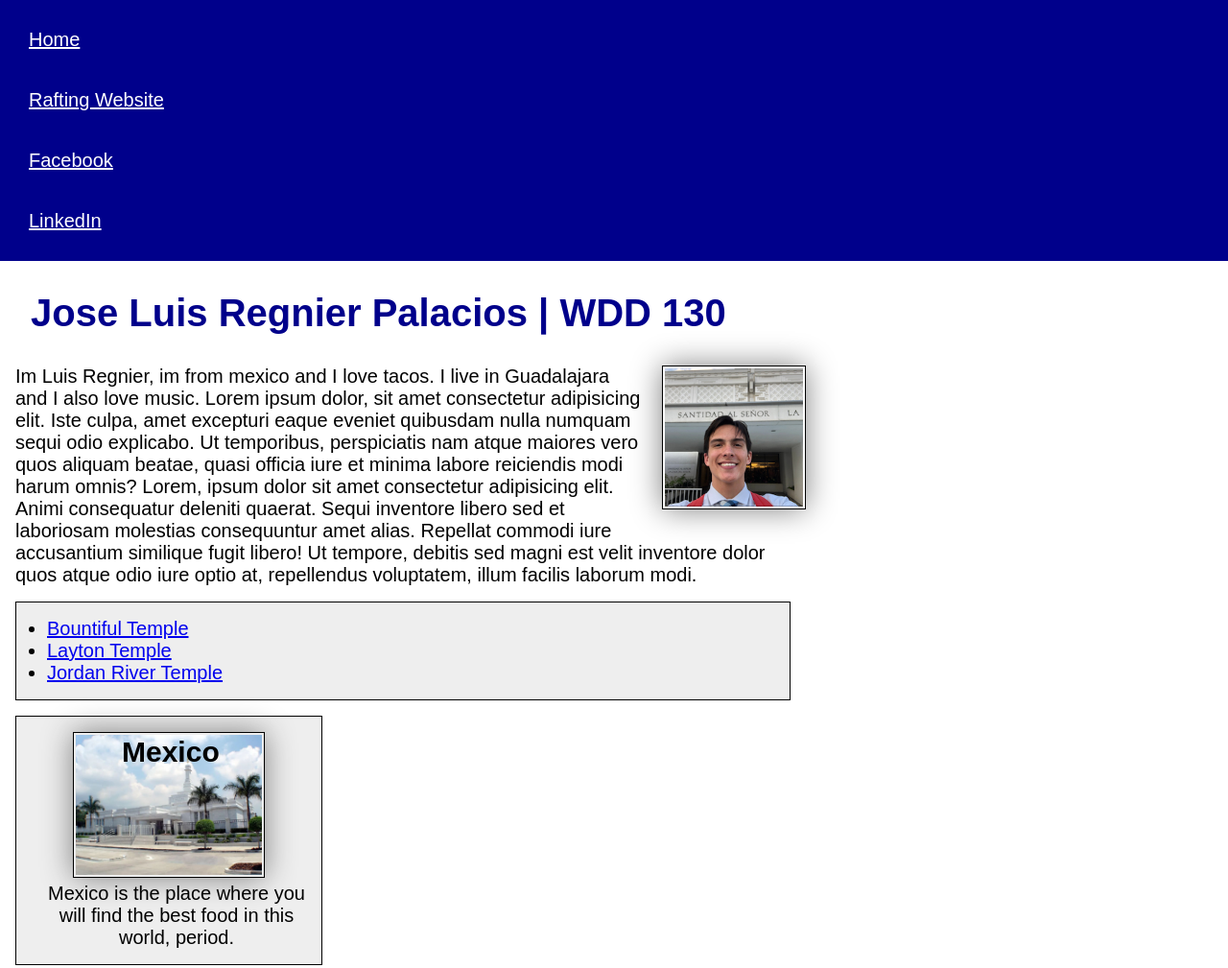
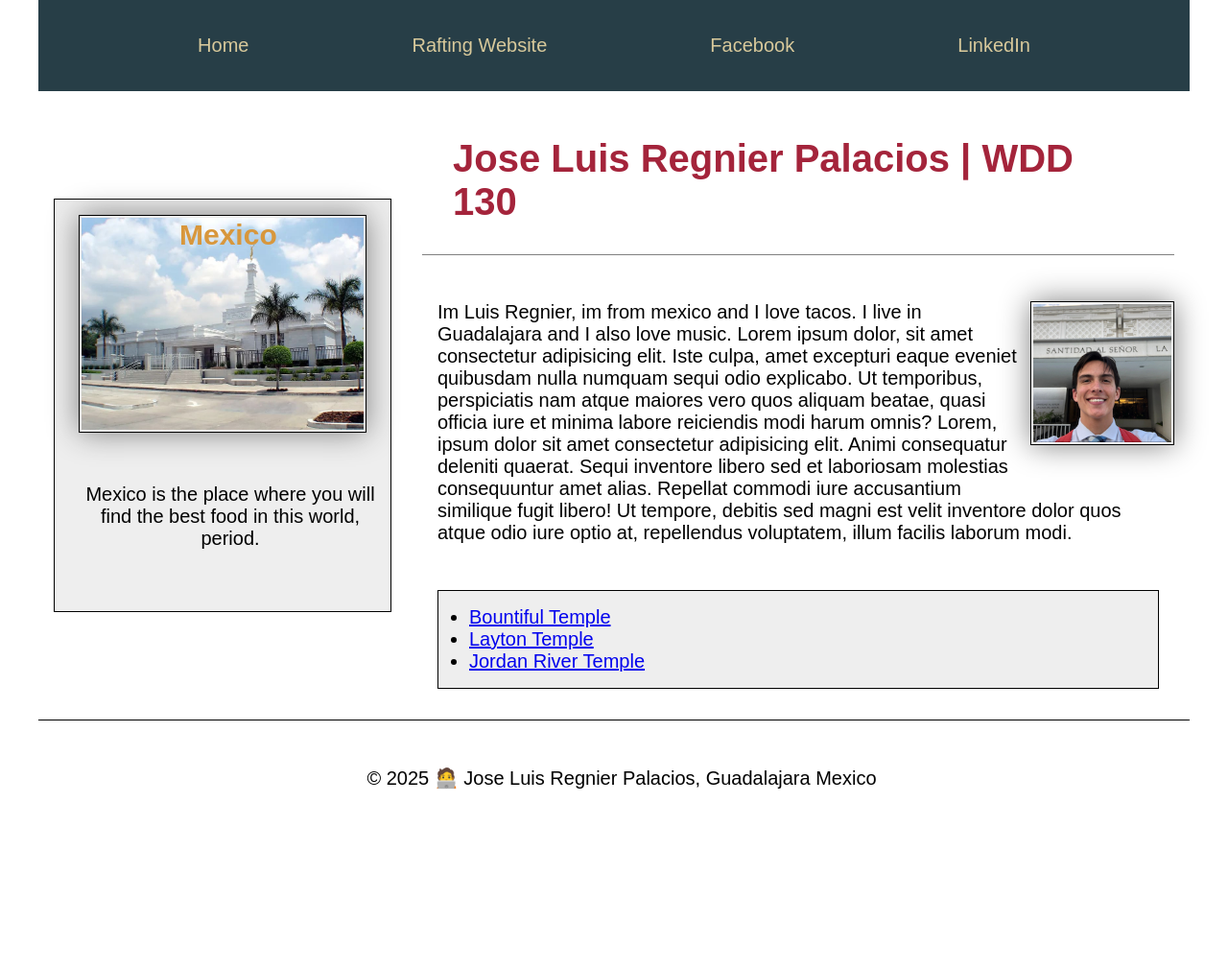
Before and after one commit to RRegnieRR/wdd130, a plain HTML site: page index.html in a window 1280 px wide. Shown: the top 1009 px of the page at 96% size. After the commit the page ends 871 px from the top, so only its background shows below. Drawn offline with Linux system fonts and the light colour scheme; a web font is replaced by a local one.

Commit message:
changes to index.html

```diff
--- a/index.html
+++ b/index.html
@@ -25,16 +25,21 @@
             <a href="https://linkedin.com.">LinkedIn</a>
         </nav>
     </header>
+    <div class="grid">
         <main>
             <h1>Jose Luis Regnier Palacios | WDD 130</h1>
             <img src="images/profile.jpg" alt="Luis Regnier profile picture" width="200">
-        <p>Im Luis Regnier, im from mexico and I love tacos. I live in Guadalajara and I also love music. Lorem ipsum
+            <p>Im Luis Regnier, im from mexico and I love tacos. I live in Guadalajara and I also love music. Lorem
+                ipsum
                 dolor, sit amet consectetur adipisicing elit. Iste culpa, amet excepturi eaque eveniet quibusdam nulla
-            numquam sequi odio explicabo. Ut temporibus, perspiciatis nam atque maiores vero quos aliquam beatae, quasi
+                numquam sequi odio explicabo. Ut temporibus, perspiciatis nam atque maiores vero quos aliquam beatae,
+                quasi
                 officia iure et minima labore reiciendis modi harum omnis? Lorem, ipsum dolor sit amet consectetur
                 adipisicing elit. Animi consequatur deleniti quaerat. Sequi inventore libero sed et laboriosam molestias
-            consequuntur amet alias. Repellat commodi iure accusantium similique fugit libero! Ut tempore, debitis sed
-            magni est velit inventore dolor quos atque odio iure optio at, repellendus voluptatem, illum facilis laborum
+                consequuntur amet alias. Repellat commodi iure accusantium similique fugit libero! Ut tempore, debitis
+                sed
+                magni est velit inventore dolor quos atque odio iure optio at, repellendus voluptatem, illum facilis
+                laborum
                 modi.</p>
             <ul class="box indent">
                 <li><a href="https://www.churchofjesuschrist.org/imgs/0ef41c19f3cd8113dba38d4dfdca16a5d06cdcd5/full/1280%2C/0/default"
@@ -53,6 +58,7 @@
             <img src="images/temple.jpg" alt="Guadalajara temple" width="200">
             <p>Mexico is the place where you will find the best food in this world, period.</p>
         </aside>
+    </div>
     <footer>
         <p>© 2025 🧑‍💻 Jose Luis Regnier Palacios, Guadalajara Mexico</p>
     </footer>
--- a/styles/styles.css
+++ b/styles/styles.css
@@ -1,6 +1,11 @@
 :root {
     --box-shadow: 0 0 30px gray;
     --border: 1px solid black;
+    --color-1: #A4243B;
+    --color-2: #D8C99B;
+    --color-3: #D8973C;
+    --color-4: #BD632F;
+    --color-4: #273E47;
 }
 * {
     margin: 0;
@@ -13,6 +18,8 @@ body {
 }
 main{
     max-width: 840px;
+    grid-column: 2/3;
+    margin: 1rem;
 }
 main img {
     width: 150px;
@@ -21,20 +28,29 @@ main img {
     padding: 2px;
     box-shadow: var(--box-shadow);
     float: right;
-    margin: 0 0 1rem 1rem;
+    margin: 3rem 0;
+}
+.grid{
+    display: grid;
+    align-items: center;
 }
 nav{
-    background-color: darkblue;
-    padding: 10px;
+    background-color: #273E47;
+    padding: 1rem;
+    display: flex;
+    align-items: center;
+    justify-content: space-evenly;
 }
 nav a {
-    color: white;
+    color: #D8C99B;
     display: block;
     padding: 20px;
+    text-decoration: none;
 }
 h1 {
-    color: darkblue;
+    color: #A4243B;
     padding: 2rem;
+    border-bottom: 1px solid gray;
 }
 img {
     width: 150px;
@@ -46,27 +62,30 @@ img {
 p {
     padding: 0;
     padding-left: 1rem;
+    margin: 3rem 0;
 }
 aside {
     position: relative;
-    width: 20rem;
+    width: 22rem;
     margin: 1rem;
     border: 1px solid rgb(0 0 0 / 0.2);
     padding: 1rem;
     background-color: #eee;
     color: #333;
     text-align: center;
+    grid-column: 1/2;
+    grid-row: 1/2;
 }
 aside h2 {
     position: absolute;
     top: 20px;
-    left: 110px;
+    left: 130px;
+    color: #D8973C;
 }
 aside img {
-    width: 200px;
+    width: 300px;
     height: auto;
     border: var(--border);
-    padding: 2px;
     box-shadow: var(--box-shadow);
 }
 footer {
@@ -85,3 +104,11 @@ footer {
 .indent {
     padding-left: 2rem;
 }
+header, footer{
+    max-width: 840px;
+    margin:0 auto;
+}
+header, .grid, footer{
+    max-width: 1200px;
+    margin: 0 auto;
+}
--- a/week04/styles/layout-exercises.css
+++ b/week04/styles/layout-exercises.css
@@ -19,21 +19,29 @@ div {
 .one {
     width: 200px;
     height: 200px;
+    align-items: center;
+    justify-content: center;
 }
 
 .flex {
     background-color: #aba;
+    display: flex;
     /* write declarations here */
 
 }
 
 .grid {
     background-color: #abb;
+    display: grid;
     /* enter declarations here */
 
 }
 
 .container2 {
+    display: flex;
+    align-items: center;
+    justify-content: space-around;
+    flex-wrap: wrap;
     /* write declarations here */
 
 }
@@ -44,11 +52,14 @@ div {
 }
 
 .container3 {
+    display: grid;
+    grid-template-columns: repeat(3, 1fr);
     /* write declarations here */
 
 }
 
 .columns-3 {
+    grid-column: span 3;
     /* write declaration here */
 
 }
```
Lines whose indentation alone changed are shown as unchanged.
